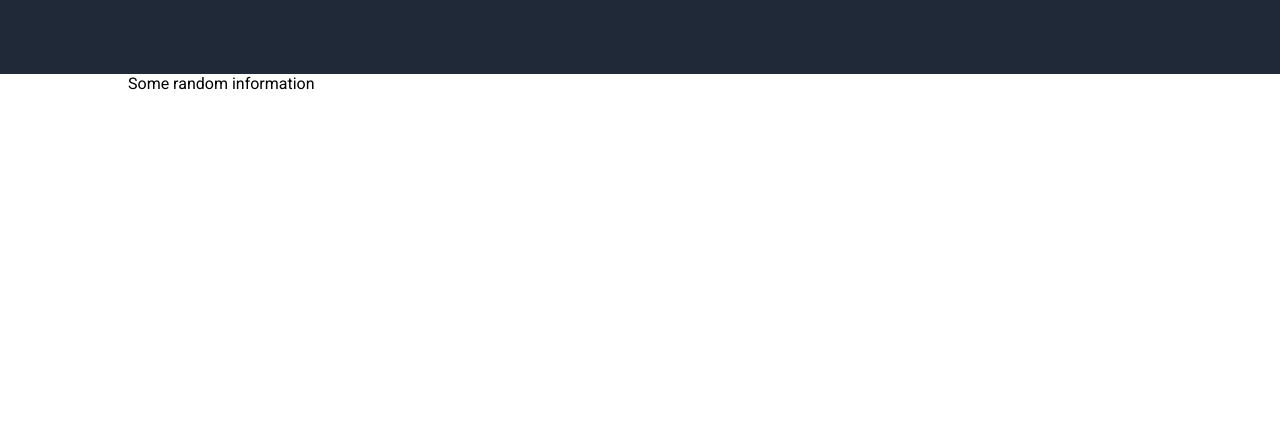
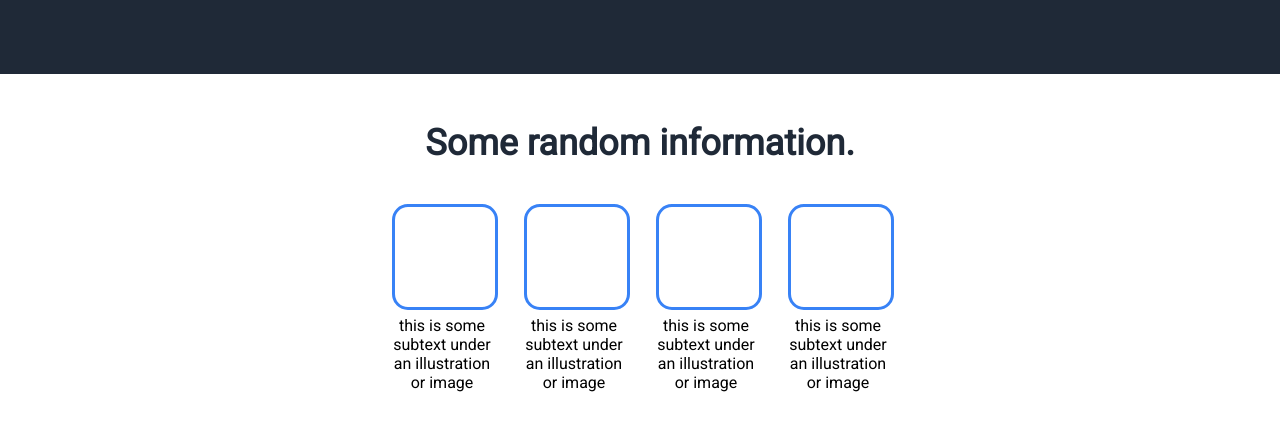
Before and after one commit to danielwhitty/odin-landing-page, a plain HTML site: page index.html in a window 1280 px wide. Shown: the part 464-894 px from the top of the page. Before the commit the page ends 800 px from the top, so only its background shows below. Drawn offline with Linux system fonts and the light colour scheme.

Commit message:
Add info section HTML and style

```diff
--- a/index.html
+++ b/index.html
@@ -26,19 +26,23 @@
         <div class="hero-image"><img src="https://images.pexels.com/photos/7172067/pexels-photo-7172067.jpeg" alt="Pizza with vegetables on a wooden surface"></div>
     </div>
     <div class="info-container">
-        <div class="info-text">Some random information</div>
+        <div class="info-heading">Some random information.</div>
         <div class="info-images-container">
             <div class="info-image">
-
+                <div class="image"></div>
+                <div class="image-text">this is some subtext under an illustration or image</div>
             </div>
             <div class="info-image">
-
+                <div class="image"></div>
+                <div class="image-text">this is some subtext under an illustration or image</div>
             </div>
             <div class="info-image">
-
+                <div class="image"></div>
+                <div class="image-text">this is some subtext under an illustration or image</div>
             </div>
             <div class="info-image">
-
+                <div class="image"></div>
+                <div class="image-text">this is some subtext under an illustration or image</div>
             </div>
         </div>
     </div>
--- a/style.css
+++ b/style.css
@@ -28,7 +28,7 @@ body {
 .header-main {
     color: #F9FAF8;
     font-size: 24px;
-    font-weight: bold;
+    font-weight: 800;
 }
 
 .header-secondary {
@@ -64,7 +64,7 @@ body {
 .hero-container .hero-heading {
     color: #F9FAF8;
     font-size: 48px;
-    font-weight: 900;
+    font-weight: 800;
 }
 
 .hero-container .hero-text-content {
@@ -87,3 +87,46 @@ body {
 .hero-image img {
     max-width: 100%;
 }
+
+.info-container {
+    flex-direction: column;
+    align-items: center;
+    gap: 40px;
+    margin-top: 48px;
+    margin-bottom: 48px;
+}
+
+.info-heading {
+    font-size: 36px;
+    font-weight: 800;
+    color: #1F2937;
+    text-align: center;
+}
+
+.info-images-container {
+    display: flex;
+    flex-direction: row;
+    gap: 32px;
+    margin-left: 64px;
+    margin-right: 64px;
+    flex-wrap: wrap;
+    justify-content: center;
+}
+
+.info-image {
+    display: flex;
+    flex-direction: column;
+    gap: 6px;
+    width: 100px;
+}
+
+.info-image .image {
+    height: 100px;
+    width: 100px;
+    border: 3px solid #3882F6;
+    border-radius: 15%;
+}
+
+.info-image .image-text {
+    text-align: center;
+}
```
